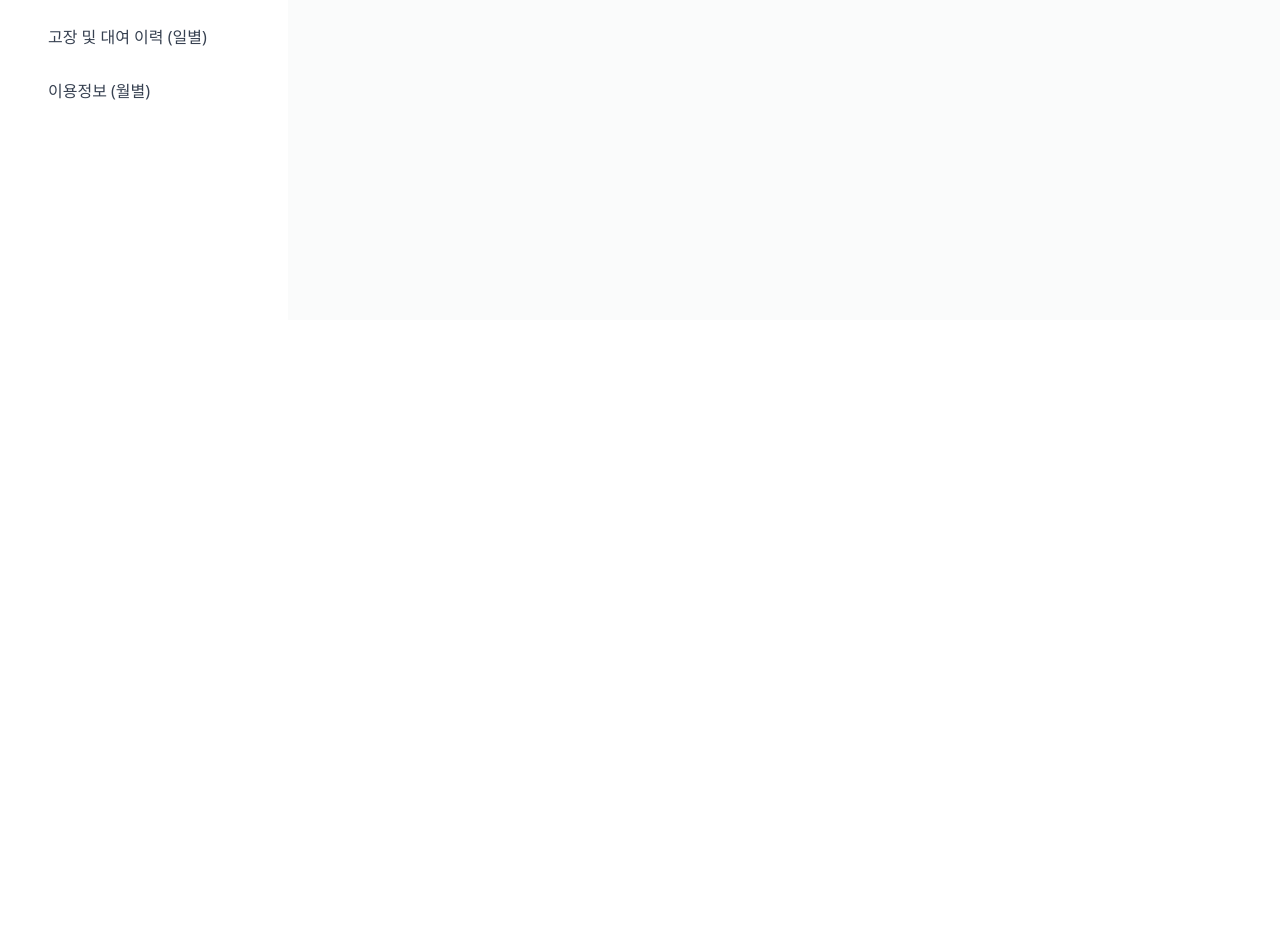
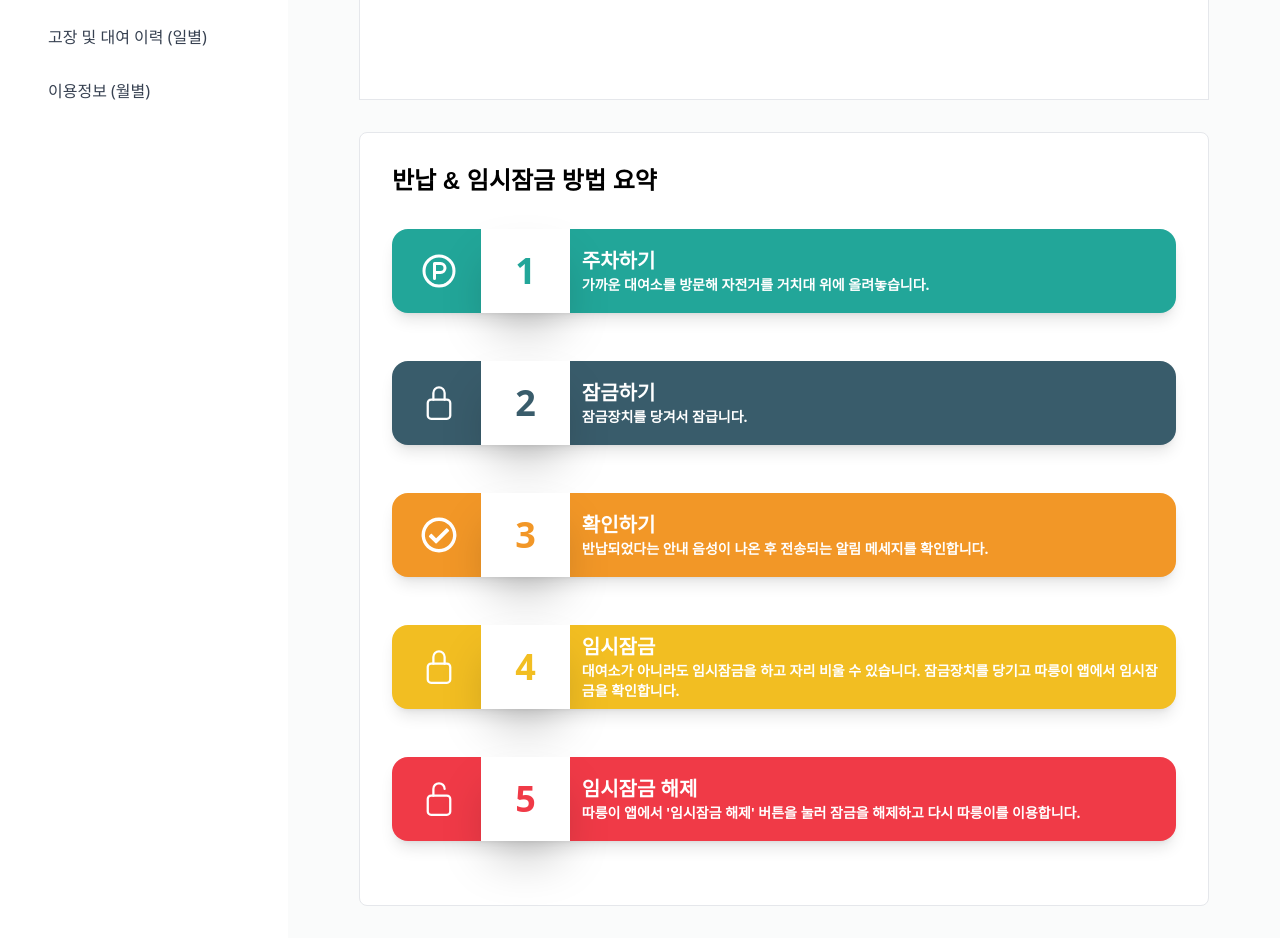
Before and after one commit to Hamseungjin/Dashboard-v2, a React (Vite) app: page /return in a window 1280 px wide. Shown: the part 480-1418 px from the top of the page. Before the commit the page ends 800 px from the top, so only its background shows below. Built offline with nearby package versions, Linux system fonts and the light colour scheme.

Commit message:
Feat: rent and return pages

```diff
--- a/package.json
+++ b/package.json
@@ -13,6 +13,7 @@
     "react": "^18.2.0",
     "react-dom": "^18.2.0",
     "react-icons": "^5.2.1",
+    "react-player": "^2.16.0",
     "react-router-dom": "^6.23.1"
   },
   "devDependencies": {
--- /dev/null
+++ b/src/components/StepList.tsx
@@ -0,0 +1,37 @@
+
+type Props = {
+  index: number;
+  icon: JSX.Element;
+  title: string;
+  subText: string;
+  bgColor: string;
+  color: string;
+}
+
+const StepList = ({index, icon, title, subText, bgColor, color} : Props) => {
+  return (
+    <div className={`${bgColor} bg-primary-500 rounded-2xl px-4 font-point shadow-lg`}>
+      <div className="h-full flex items-center gap-3">
+
+        {/* icon */}
+        <div className='py-6 px-2 text-4xl text-white w-[75px] flex items-center justify-center'>
+          {icon}
+        </div>
+
+        {/* index */}
+        <div className={`bg-white w-[115px] h-full shadow-2xl flex items-center justify-center text-4xl font-black ${color}`}>
+          {index}
+        </div>
+
+        {/* Description */}
+        <div className="flex flex-col w-full text-white justify-center font-semibold">
+          <h1 className='text-xl font-point'>{title}</h1>
+          <p className='text-sm'>{subText}</p>
+        </div>
+
+      </div>
+    </div>
+  )
+}
+
+export default StepList
--- a/src/data/dummy.tsx
+++ b/src/data/dummy.tsx
@@ -1,5 +1,10 @@
-import { IoMdContacts } from 'react-icons/io';
+import { FiAlertCircle } from 'react-icons/fi';
+import { IoMdApps, IoMdContacts } from 'react-icons/io';
 import { TbDeviceAnalytics } from "react-icons/tb";
+import { FaRegCheckCircle } from 'react-icons/fa';
+import { FaArrowRotateRight } from 'react-icons/fa6';
+import { IoLockClosedOutline, IoLockOpenOutline } from 'react-icons/io5';
+import { LuParkingCircle } from "react-icons/lu";
 
 export const links = [
   {
@@ -39,3 +44,81 @@ export const links = [
     ],
   },
 ];
+
+
+export const rentStepsData = [
+  {
+    icon: <IoMdApps />,
+    title: "따릉이 앱 실행",
+    subText: "따릉이 앱을 실행하고 이용권을 결제합니다. 이용권은 정기권, 일일권, 단체권이 있습니다.",
+    bgColor: 'bg-primary-500',
+    color: 'text-primary-500',
+  },
+  {
+    icon: <FiAlertCircle />,
+    title: "자전거 점검",
+    subText: "주행할 자전거를 고르고 타이어와 브레이크, 체인을 확인합니다.",
+    bgColor: 'bg-primary-dark-green',
+    color: 'text-primary-dark-green',
+  },
+  {
+    icon: <FaArrowRotateRight />,
+    title: "대여하기",
+    subText: "<대여하기>를 누르고 단말기 QR코드를 스캔합니다. 단말기는 따릉이 뒷바퀴 상단부에 있습니다.",
+    bgColor: 'bg-primary-orange',
+    color: 'text-primary-orange',
+  },
+  {
+    icon: <IoLockOpenOutline />,
+    title: "잠금장치 풀기",
+    subText: "잠금장치가 열리면 자전거를 거치대에서 분리합니다. 이때 잠금장치를 열지 않고 따릉이를 옮길 시 경보음이 울릴 수 있습니다.",
+    bgColor: 'bg-primary-yellow',
+    color: 'text-primary-yellow',
+  },
+  {
+    icon: <FaRegCheckCircle />,
+    title: "대여 완료",
+    subText: "이용 수칙을 준수하여 따릉이를 이용합니다. (음주 운전 금지, 주행 중 휴대전화 사용 금지, 이어폰 사용 금지",
+    bgColor: 'bg-primary-red-orange',
+    color: 'text-primary-red-orange',
+  }
+]
+
+
+export const returnStepsData = [
+  {
+    icon: <LuParkingCircle />,
+    title: "주차하기",
+    subText: "가까운 대여소를 방문해 자전거를 거치대 위에 올려놓습니다.",
+    bgColor: 'bg-primary-500',
+    color: 'text-primary-500',
+  },
+  {
+    icon: <IoLockClosedOutline />,
+    title: "잠금하기",
+    subText: "잠금장치를 당겨서 잠급니다.",
+    bgColor: 'bg-primary-dark-green',
+    color: 'text-primary-dark-green',
+  },
+  {
+    icon: <FaRegCheckCircle />,
+    title: "확인하기",
+    subText: "반납되었다는 안내 음성이 나온 후 전송되는 알림 메세지를 확인합니다.",
+    bgColor: 'bg-primary-orange',
+    color: 'text-primary-orange',
+  },
+  {
+    icon: <IoLockClosedOutline />,
+    title: "임시잠금",
+    subText: "대여소가 아니라도 임시잠금을 하고 자리 비울 수 있습니다. 잠금장치를 당기고 따릉이 앱에서 임시잠금을 확인합니다. ",
+    bgColor: 'bg-primary-yellow',
+    color: 'text-primary-yellow',
+  },
+  {
+    icon: <IoLockOpenOutline />,
+    title: "임시잠금 해제",
+    subText: "따릉이 앱에서 '임시잠금 해제' 버튼을 눌러 잠금을 해제하고 다시 따릉이를 이용합니다.",
+    bgColor: 'bg-primary-red-orange',
+    color: 'text-primary-red-orange',
+  }
+]
--- a/src/pages/RentBike.tsx
+++ b/src/pages/RentBike.tsx
@@ -1,7 +1,33 @@
+import StepList from '../components/StepList'
+import { rentStepsData } from '../data/dummy';
+import ReactPlayer from 'react-player'
+
 
 const RentBike = () => {
+
   return (
-    <div>RentBike</div>
+    <div className='mt-12 w-full py-8 px-12 flex flex-wrap gap-8 justify-center'>
+
+      {/* 영상 */}
+      <div className='w-[830px] h-[500px] border self-center bg-white p-8'>
+        <div className='w-full h-full border'>
+          <ReactPlayer url="https://youtu.be/2i2FpMWQBnU" width="100%" height="100%" />
+        </div>
+      </div>
+
+      {/* 방법 요약 */}
+      <div className="w-[850px] flex flex-col gap-8 border rounded-lg shadow-xl bg-white mx-auto pt-8 pb-16 px-8">
+
+        <h1 className='text-2xl font-black font-body'>대여 방법 요약</h1>
+
+        <div className='flex flex-col gap-12 flex-wrap '>
+          {rentStepsData.map((list, idx) => (
+            <StepList index={idx+1} icon={list.icon} title={list.title} subText={list.subText} bgColor={list.bgColor} color={list.color} />
+          ))}
+        </div>
+
+      </div>
+    </div>
   )
 }
 
--- a/src/pages/ReturnBike.tsx
+++ b/src/pages/ReturnBike.tsx
@@ -1,8 +1,29 @@
+import StepList from '../components/StepList'
+import ReactPlayer from 'react-player';
+import { returnStepsData } from '../data/dummy';
 
 
 const ReturnBike = () => {
   return (
-    <div>ReturnBike</div>
+    <div className='mt-12 w-full py-8 px-12 flex flex-wrap gap-8 justify-center'>
+
+      {/* 영상 */}
+      <div className='w-[850px] h-[500px] border bg-white p-8 self-center'>
+        <ReactPlayer url="https://youtu.be/qV8lem9vy8U" width="100%" height="100%" />
+      </div>
+
+      {/* 방법 요약 */}
+      <div className="w-[850px] flex flex-col gap-8 border rounded-lg bg-white mx-auto pt-8 pb-16 px-8">
+
+        <h1 className='text-2xl font-black font-body'>반납 & 임시잠금 방법 요약</h1>
+        <div className='flex flex-col gap-12 flex-wrap '>
+          {returnStepsData.map((list, idx) => (
+            <StepList index={idx+1} icon={list.icon} title={list.title} subText={list.subText} bgColor={list.bgColor} color={list.color} />
+          ))}
+        </div>
+
+      </div>
+    </div>
   )
 }
 
```
Also changed, not shown: 1 other file (tests, documents, lock files or other folders).
